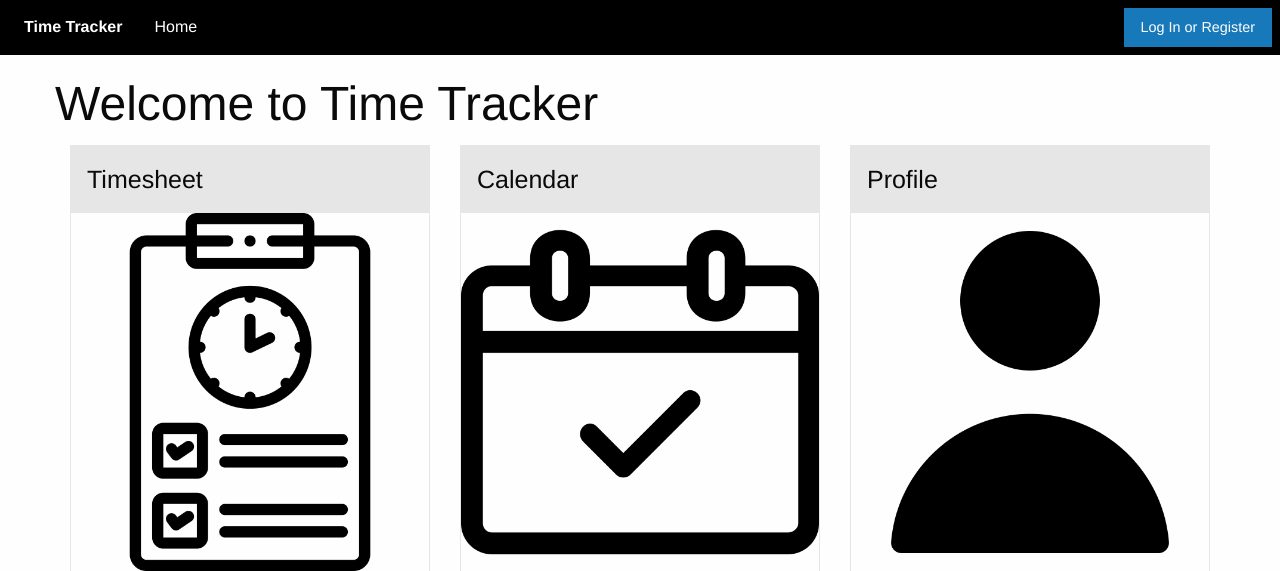
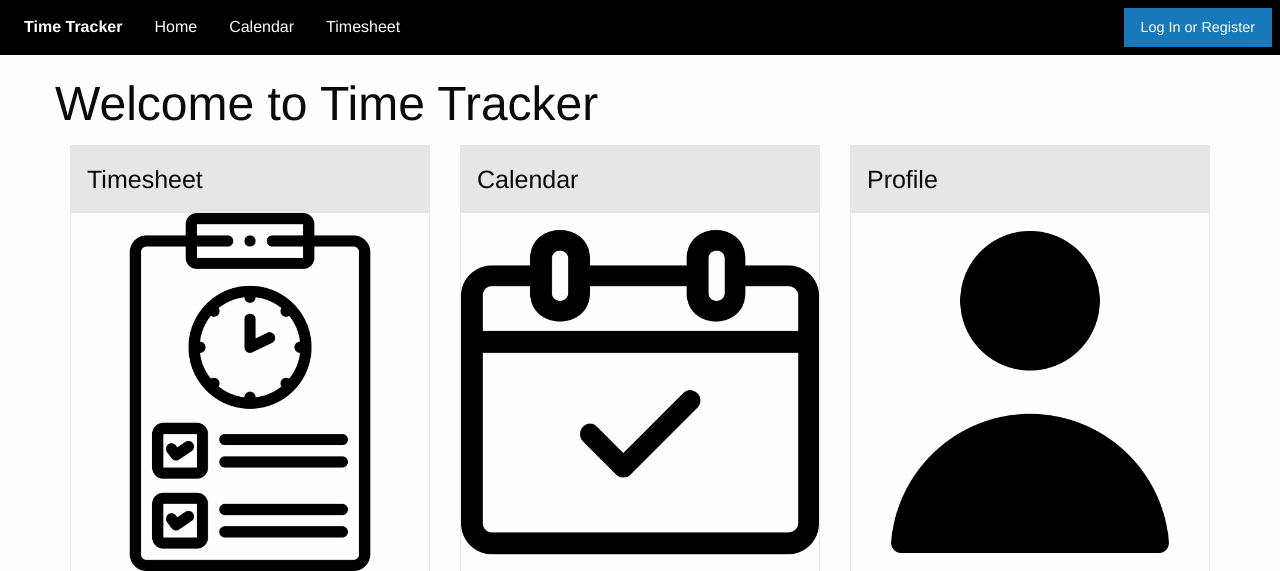
Before and after one commit to Pactionly/TimeTracker, a Django app: page / in a window 1280 px wide. Shown: the top 571 px of the page. Run offline with Django 3.2, Linux system fonts and the light colour scheme; some libraries are stand-ins or nearby versions.

Commit message:
Edited menu bar on base.html

```diff
--- a/TimeTracker/TimeTracker/settings.py
+++ b/TimeTracker/TimeTracker/settings.py
@@ -39,7 +39,6 @@ INSTALLED_APPS = [
     'django.contrib.sessions',
     'django.contrib.messages',
     'django.contrib.staticfiles',
-
     'django.contrib.sites',
 
     'allauth',
--- a/TimeTracker/myapp/templates/base.html
+++ b/TimeTracker/myapp/templates/base.html
@@ -15,6 +15,8 @@
           <ul class="dropdown menu" data-dropdown-menu style="color:#FFFFFF; background-color:#000000">
             <li class="menu-text" style="color:#FFFFFF; background-color:#000000">Time Tracker</li>
             <li><a href="/" style="color:#FFFFFF; background-color:#000000">Home</a></li>
+            <li><a href="/calendar" style="color:#FFFFFF; background-color:#000000">Calendar</a></li>
+            <li><a href="/timesheet" style="color:#FFFFFF; background-color:#000000">Timesheet</a></li>
           </ul>
         </div>
         <div class="top-bar-right" style="color:#FFFFFF; background-color:#000000">
```
